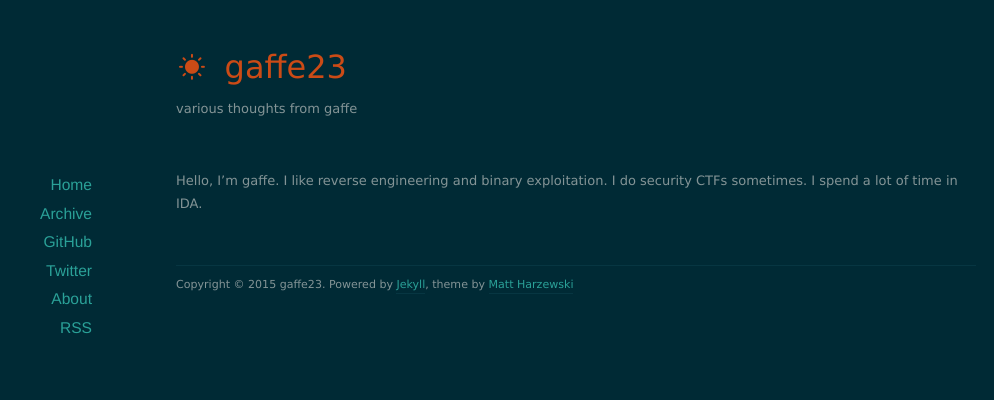
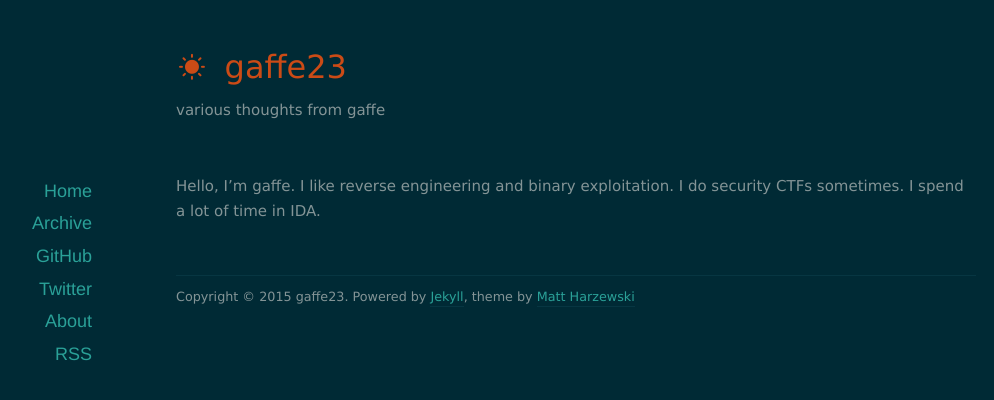
Before and after one commit to gaffe23/gaffe23.github.io, a Jekyll site: the page built from about/index.markdown, in a window 1280 px wide. Shown: the top 400 px of the page, without its empty margins (64-1058 px from the left). Built offline with Jekyll 4.4.1, drawn with Linux system fonts in a browser that asks for light colours; nearby versions of some CDN libraries.

Commit message:
increase font size

```diff
--- a/assets/css/style.css
+++ b/assets/css/style.css
@@ -33,7 +33,7 @@ table {
 /*** Basics ***/
 body {
 	font-family: Verdana, serif;
-	font-size: 13px;
+	font-size: 15px;
 	line-height: 1.7;
 }
 
@@ -57,7 +57,7 @@ sup { vertical-align: super; font-size: 0.85em; }
 sub { vertical-align: sub; font-size: 0.85em; }
 
 code {
-    font: 0.85em Monaco, Courier, Monospace;
+    font: 16px Monaco, Courier, Monospace;
 }
 
 blockquote {
```
